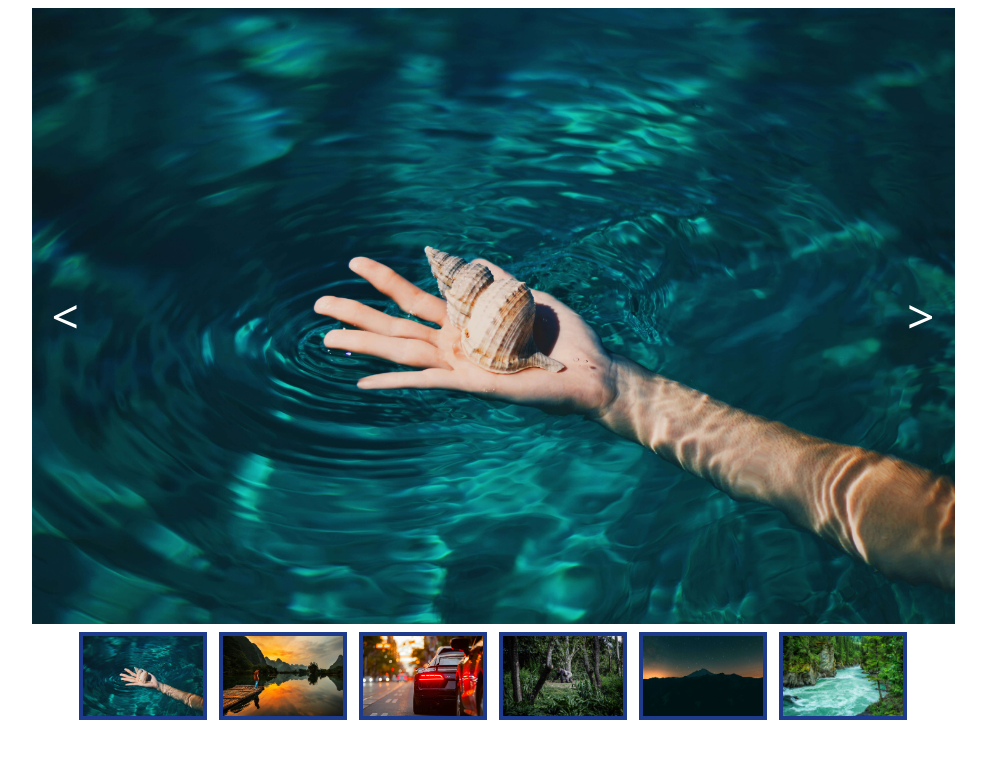
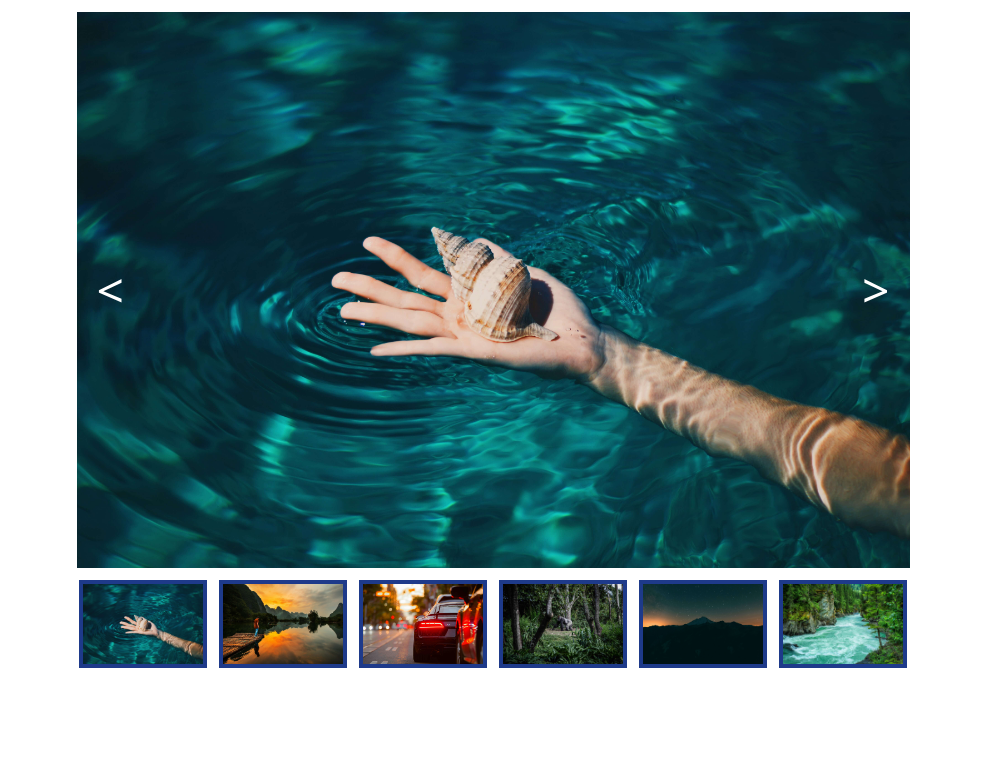
Before and after one commit to theEdgeBreaker/Responsive-Slideshow-Gallery, a Next.js app: page / in a window 1280 px wide. Both pictures are taken after a click on the picture 290 px from the left and 44 px from the top of the page. Shown: the top 758 px of the page, without its empty margins (147-1133 px from the left). Built offline with nearby package versions, Linux system fonts and the light colour scheme.

Commit message:
update width and padding

```diff
--- a/app/ImageViewer.tsx
+++ b/app/ImageViewer.tsx
@@ -19,10 +19,10 @@ const ImageViewer: React.FC<ImageViewerProps> = ({
           src={selectedImage}
           alt={selectedImage}
           style={{
-            width: 923,
+            width: 833,
             maxWidth: "100%",
           }}
-          className="py-2"
+          className="py-3"
         />
 
         <button
```
